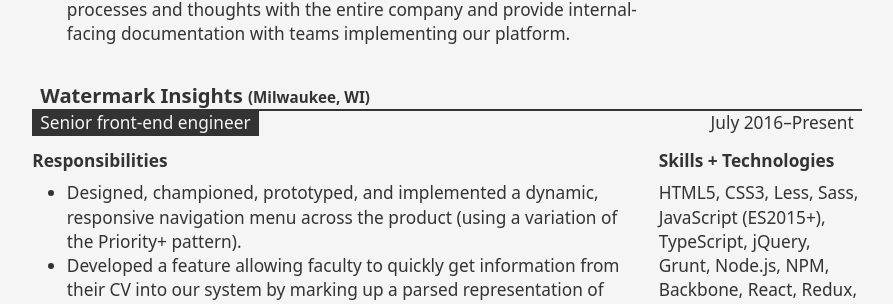
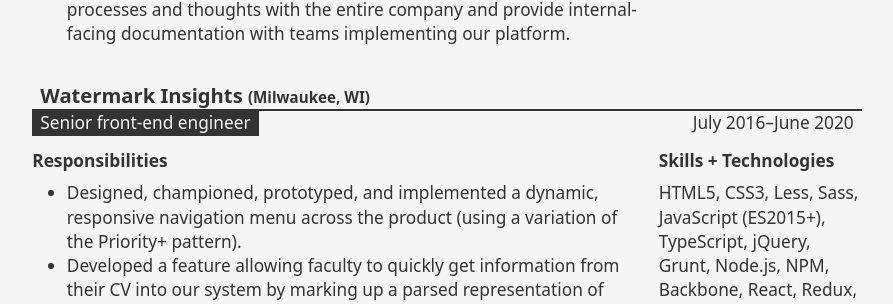
Before and after one commit to kylehalleman/resume, a Jekyll site: the page built from resume.md, in a window 1280 px wide and 900 px high, scrolled down 946 px. Shown: the part 149-453 px from the top of the window, without its empty margins (193-1086 px from the left). Built offline with Jekyll 4.4.1, drawn with Linux system fonts in a browser that asks for light colours; our own code applies the rules of GitHub Pages for plain Markdown files.

Commit message:
Update resume.md

```diff
--- a/resume.md
+++ b/resume.md
@@ -53,7 +53,7 @@ The web is what I think about. I believe it should be available to everyone, so
 <section markdown="1" class="experience">
 
 ### Watermark Insights *(Milwaukee, WI)*
-*Senior front-end engineer* July 2016–Present
+*Senior front-end engineer* July 2016–June 2020
 
 <div markdown="1">
 
```
